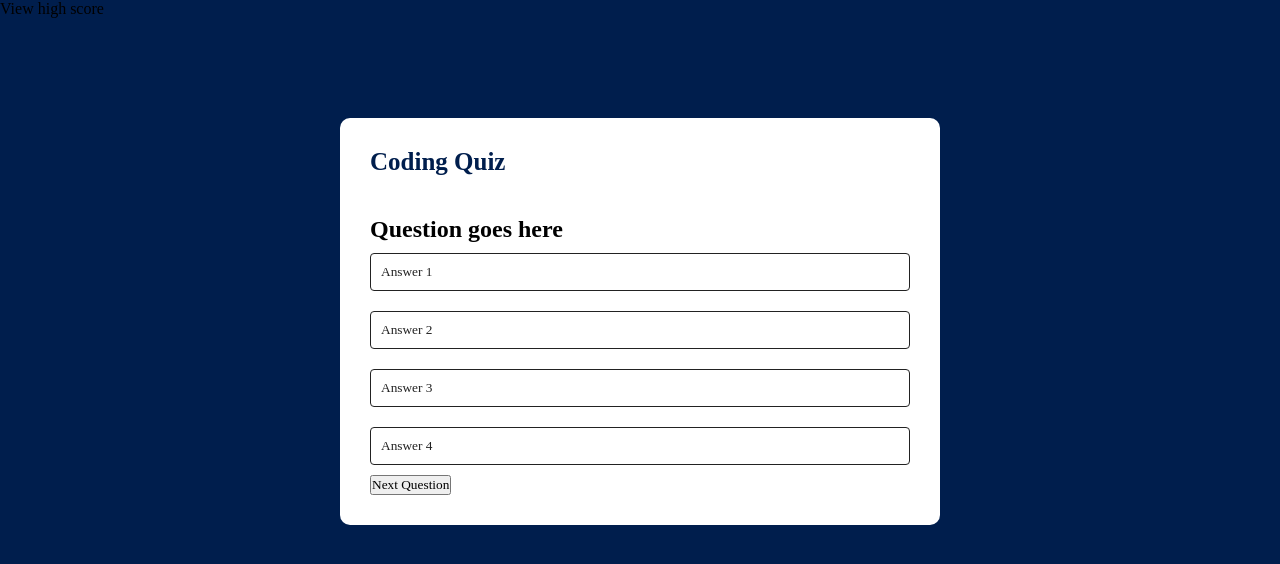
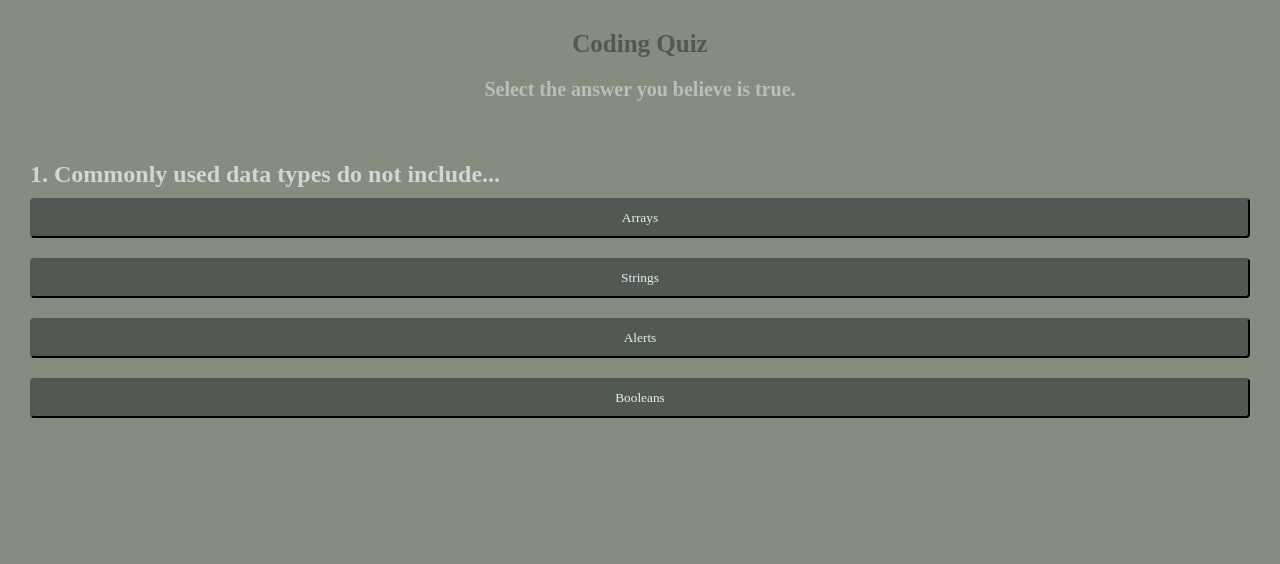
Before and after one commit to JosephVz/Multiple-choice-Javascript-quiz, a plain HTML site: page index.html in a window 1280 px wide. Drawn offline with Linux system fonts and the light colour scheme.

Commit message:
working quiz with many things to fix

```diff
--- a/assets/css/style.css
+++ b/assets/css/style.css
@@ -6,44 +6,43 @@
 }
 
 body {
-    background: #001e4d;
+    background: #868C80;
 }
 
 .app {
-    background: white;
-    width: 90%;
-    max-width: 600px;
-    margin: 100px auto 0;
-    border-radius: 10px;
+    background: #868C80;
     padding: 30px;
 }
 
 .app h1 {
     font-size: 25px;
-    color: #001e4d;
-    font-weight: 600;
-    border-bottom: 30px;
+    color: #525953;
+    text-align: center;
 }
 
 .quiz {
     padding: 20px 0;
 }
 
-.quiz h2 {
-    font-size: 18px;
-    color: #001e4d;
-    font-weight: 600;
+p {
+    text-align: center;
+    font-size: 20px;
+    font-weight: bold;
+    padding: 20px;
+    color: #B8BFBC;
+}
+
+#question {
+    color: #CCD9D5;
 }
 
 .btn {
-    background: #fff;
-    color: #222;
-    font-weight: 500;
+    color: #E4F2EE;
+    background: #525953;
     width: 100%;
-    border: 1px solid #222;
     padding: 10px;
     margin: 10px 0;
-    text-align: left;
+    text-align: center;
     border-radius: 4px;
     cursor: pointer;
 }
@@ -55,3 +54,7 @@ body {
 .incorrect {
     background: #ff9393;
 }
+
+#timer {
+    float: right;
+}
--- a/assets/js/script.js
+++ b/assets/js/script.js
@@ -9,30 +9,30 @@ var questions = [
     ]
   },
   {
-    question: "Question",
+    question: "What is the css file called?",
     answers: [
-      {text: "answer", correct: false},
-      {text: "answer", correct: true},
-      {text: "answer", correct: false},
-      {text: "answer", correct: false},
+      {text: "style.css", correct: true},
+      {text: "css.style", correct: false},
+      {text: "css", correct: false},
+      {text: "style", correct: false},
     ]
   },
   {
-    question: "Question",
+    question: "What is the HTML file called?",
     answers: [
-      {text: "answer", correct: false},
-      {text: "answer", correct: true},
-      {text: "answer", correct: false},
-      {text: "answer", correct: false},
+      {text: "index", correct: false},
+      {text: "html", correct: false},
+      {text: "index.html", correct: true},
+      {text: "html.index", correct: false},
     ]
   },
   {
-    question: "Question",
+    question: "What is the JavaScript file called?",
     answers: [
-      {text: "answer", correct: false},
-      {text: "answer", correct: true},
-      {text: "answer", correct: false},
-      {text: "answer", correct: false},
+      {text: "script.java", correct: false},
+      {text: "script.js", correct: true},
+      {text: "java.script", correct: false},
+      {text: "js.script", correct: false},
     ]
   }
 ];
@@ -45,7 +45,6 @@ let currentQuestionIndex = 0;
 let score = 0;
 
 function startQuiz() {
-  updateTimer();
   currentQuestionIndex = 0;
   score = 0;
   nextButton.innerHTML = "Next";
@@ -114,15 +113,6 @@ function handleNextButton(){
   }
 }
 
-function updateTimer() {
-  time--;
-  timerElement.textContent = time + " seconds remaining.";
-
-  if (time === 0) {
-      clearInterval(timer);
-  }
-}
-
 nextButton.addEventListener("click", ()=>{
   if(currentQuestionIndex < questions.length){
     handleNextButton();
--- a/index.html
+++ b/index.html
@@ -7,14 +7,13 @@
         <link rel="stylesheet" href="./assets/css/style.css">
     </head>
 
-<nav>View high score
-    <p id="timer"></p>
-</nav>
 
  <body>
     <div class="app">
         <h1>Coding Quiz</h1>
+        <p>Select the answer you believe is true.</p>
     <div class="quiz"></div>
+    <div id="timer"></div>
         <h2 id="question">Question goes here</h2>
     <div id="answer-buttons">
             <button class="btn">Answer 1</button>
```
Lines whose indentation alone changed are shown as unchanged.
